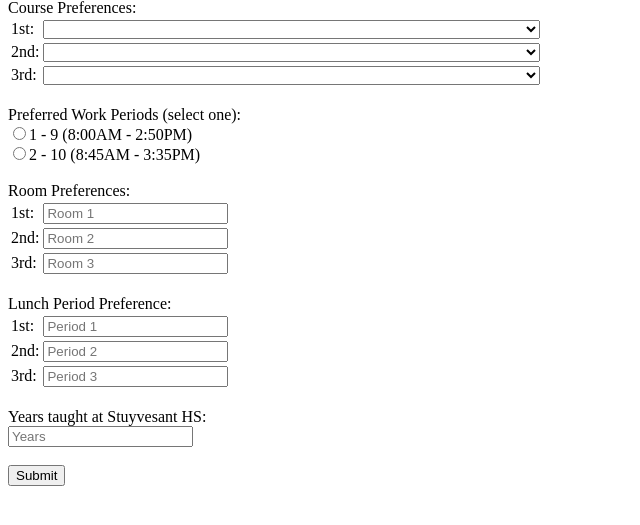
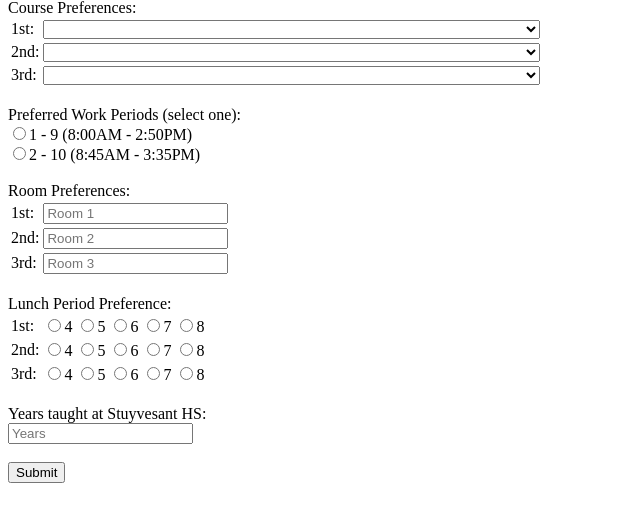
Before and after one commit to jchua1/OutofTuneContrabassoonGoonPlatoon, a Flask app: page /form in a window 1280 px wide. Shown: the part 115-640 px from the top of the page, without its empty margins (0-640 px from the left). Run offline with Flask 2, Linux system fonts and the light colour scheme; the visitor is signed in with stand-in values (Sample User, id 1); data comes from the database, SQL or seed files in the repository; both versions use the stored data as it was after the commit.

Commit message:
lunch periods and welcome user

```diff
--- a/app.py
+++ b/app.py
@@ -15,9 +15,9 @@ app.secret_key = os.urandom(32)
 @app.route("/")
 def index():
     if "admin" in session:
-        return render_template("home.html", isLoggedIn = True, isAdmin = True)
+        return render_template("home.html", isLoggedIn = True, isAdmin = True, user = getName(session['admin']))
     if "teacher" in session:
-        return render_template("home.html", isLoggedIn = True, isAdmin = False)
+        return render_template("home.html", isLoggedIn = True, isAdmin = False, user = getName(session['teacher']))
     return render_template("home.html")
 
 @app.route("/logout")
@@ -65,7 +65,7 @@ def sample_info_route():
                 session['teacher'] = c['email']
         return redirect('/')
         #else:
-            #return render_template("home.html", msg = "<p>Only <b>stuy.edu</b> emails are accepted.</p>")
+            #return render_template("home.html", msg = "Only stuy.edu emails are accepted.")
 
 @app.route("/form")
 def form():
--- a/data/teachers.csv
+++ b/data/teachers.csv
@@ -180,3 +180,5 @@ xpan@stuy.edu,Xue,Pan
 yzhangbiology@stuy.edu,Yanjun,Zhang
 zberman@stuy.edu,Zachary,Berman
 jchua@stuy.edu,Jason,Chua
+jchua150@gmail.com,Jason,ADMIN
+lliu2@stuy.edu,Lawrence,Liu
--- a/devlog.txt
+++ b/devlog.txt
@@ -95,3 +95,6 @@ Courses in database, form now shows a dropdown list of courses to choose from an
 
 fortuneS -- 2017-05-31 13:46
 Added sorting by departments method
+
+lawrenceL -- 2017-05-31 14:06
+Lunch radio buttons and showing username
--- a/templates/form.html
+++ b/templates/form.html
@@ -71,15 +71,27 @@
       <table>
 	<tr>
 	  <td>1st:</td>
-	  <td><input type="text" placeholder="Period 1" name="pd1" required></td>
+	  <td><input type="radio" name="lunch1" value="4" required>4</td>
+	  <td><input type="radio" name="lunch1" value="5">5</td>
+	  <td><input type="radio" name="lunch1" value="6">6</td>
+	  <td><input type="radio" name="lunch1" value="7">7</td>
+	  <td><input type="radio" name="lunch1" value="8">8</td>
 	</tr>
 	<tr>
 	  <td>2nd:</td>
-	  <td><input type="text" placeholder="Period 2" name="pd2"></td>
+	  <td><input type="radio" name="lunch2" value="4">4</td>
+	  <td><input type="radio" name="lunch2" value="5">5</td>
+	  <td><input type="radio" name="lunch2" value="6">6</td>
+	  <td><input type="radio" name="lunch2" value="7">7</td>
+	  <td><input type="radio" name="lunch2" value="8">8</td>
 	</tr>
 	<tr>
 	  <td>3rd:</td>
-	  <td><input type="text" placeholder="Period 3" name="pd3"></td>
+	  <td><input type="radio" name="lunch3" value="4">4</td>
+	  <td><input type="radio" name="lunch3" value="5">5</td>
+	  <td><input type="radio" name="lunch3" value="6">6</td>
+	  <td><input type="radio" name="lunch3" value="7">7</td>
+	  <td><input type="radio" name="lunch3" value="8">8</td>
 	</tr>
       </table>
       <br>
```
Also changed, not shown: templates/home.html (+7 -1 lines), data/data.db.
